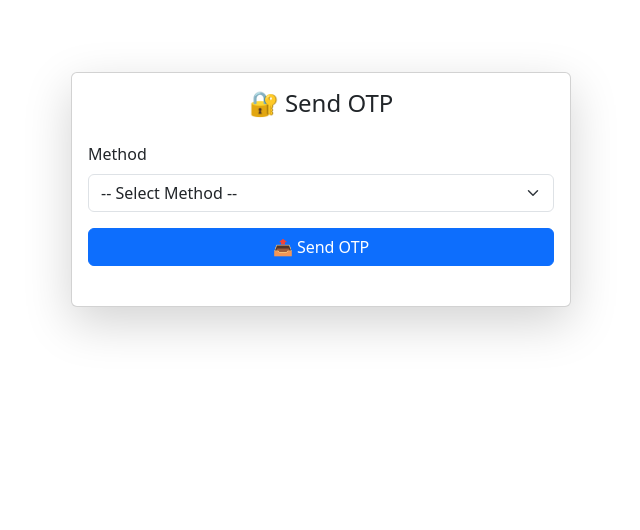
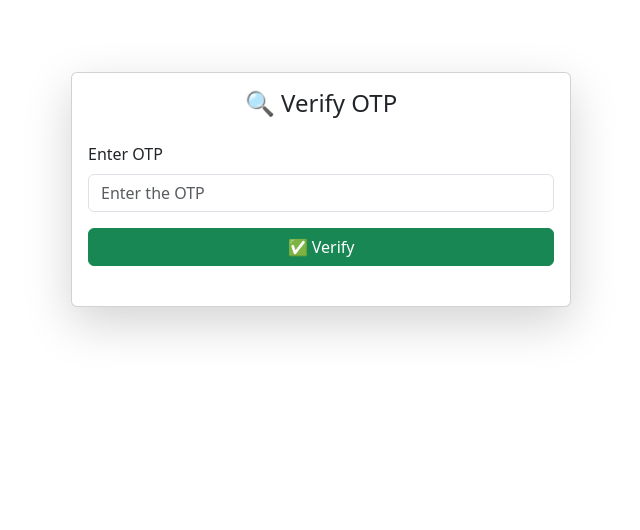
Before and after one commit to ashwathama1-cre/AromaVerse, a Flask app: template templates/verify_otp.html in a window 1280 px wide. Shown: the part 56-586 px from the top of the page, without its empty margins (319-959 px from the left). Run offline with Flask 3, Linux system fonts and the light colour scheme; the template is opened without the code that fills it, so the values that code supplies are empty; some libraries are stand-ins or nearby versions.

Commit message:
Update verify_otp.html

```diff
--- a/templates/verify_otp.html
+++ b/templates/verify_otp.html
@@ -1,44 +1,24 @@
 {% extends "base.html" %}
-{% block title %}Send OTP | AromaVerse{% endblock %}
+{% block title %}Verify OTP | AromaVerse{% endblock %}
 
 {% block content %}
 <div class="container mt-5">
   <div class="card mx-auto shadow-lg" style="max-width: 500px;">
     <div class="card-body">
-      <h4 class="text-center mb-4">🔐 Send OTP</h4>
+      <h4 class="text-center mb-4">🔍 Verify OTP</h4>
 
-      <form id="otpForm">
+      <form id="verifyForm">
         <div class="mb-3">
-          <label class="form-label">Method</label>
-          <select class="form-select" id="method" required>
-            <option value="">-- Select Method --</option>
-            <option value="email">Email</option>
-            <option value="phone">Phone</option>
-          </select>
-        </div>
-
-        <div id="emailInput" class="mb-3 d-none">
-          <label class="form-label">Email Address</label>
-          <input type="email" class="form-control" id="email" placeholder="user@example.com">
-        </div>
-
-        <div id="phoneInputs" class="d-none">
-          <div class="mb-3">
-            <label class="form-label">Country Code</label>
-            <input type="text" class="form-control" id="countryCode" placeholder="+91">
-          </div>
-          <div class="mb-3">
-            <label class="form-label">Phone Number</label>
-            <input type="text" class="form-control" id="phone" placeholder="9876543210">
-          </div>
+          <label class="form-label">Enter OTP</label>
+          <input type="text" class="form-control" id="otp" placeholder="Enter the OTP" required>
         </div>
 
         <div class="d-grid">
-          <button type="submit" class="btn btn-primary">📤 Send OTP</button>
+          <button type="submit" class="btn btn-success">✅ Verify</button>
         </div>
       </form>
 
-      <div id="otpResult" class="mt-4 text-center"></div>
+      <div id="verifyResult" class="mt-4 text-center"></div>
     </div>
   </div>
 </div>
@@ -46,48 +26,28 @@
 
 {% block scripts %}
 <script>
-document.getElementById("method").addEventListener("change", function () {
-  const method = this.value;
-  document.getElementById("emailInput").classList.toggle("d-none", method !== "email");
-  document.getElementById("phoneInputs").classList.toggle("d-none", method !== "phone");
-});
-
-document.getElementById("otpForm").addEventListener("submit", function (e) {
+document.getElementById("verifyForm").addEventListener("submit", function (e) {
   e.preventDefault();
 
-  const method = document.getElementById("method").value;
-  const email = document.getElementById("email").value.trim();
-  const countryCode = document.getElementById("countryCode").value.trim();
-  const phone = document.getElementById("phone").value.trim();
+  const otp = document.getElementById("otp").value.trim();
 
-  let payload = { method };
-
-  if (method === "email") {
-    payload.contact = email;
-  } else if (method === "phone") {
-    payload.contact = phone;
-    payload.country_code = countryCode;
-  } else {
-    return alert("Please select a valid method.");
-  }
-
-  fetch("/send_otp_phone", {
+  fetch("/verify_otp", {
     method: "POST",
     headers: { "Content-Type": "application/json" },
-    body: JSON.stringify(payload),
+    body: JSON.stringify({ otp }),
   })
     .then((res) => res.json())
     .then((data) => {
-      const output = document.getElementById("otpResult");
+      const resultDiv = document.getElementById("verifyResult");
       if (data.status === "success") {
-        output.innerHTML = `<div class="alert alert-success">${data.message}</div>`;
-        setTimeout(() => window.location.href = "/verify_otp", 1000);
+        resultDiv.innerHTML = `<div class="alert alert-success">${data.message}</div>`;
+        setTimeout(() => window.location.href = "/", 1500);  // Redirect on success
       } else {
-        output.innerHTML = `<div class="alert alert-danger">${data.message}</div>`;
+        resultDiv.innerHTML = `<div class="alert alert-danger">${data.message}</div>`;
       }
     })
     .catch((err) => {
-      document.getElementById("otpResult").innerHTML = `<div class="alert alert-danger">Error sending OTP.</div>`;
+      document.getElementById("verifyResult").innerHTML = `<div class="alert alert-danger">Error verifying OTP.</div>`;
     });
 });
 </script>
```
